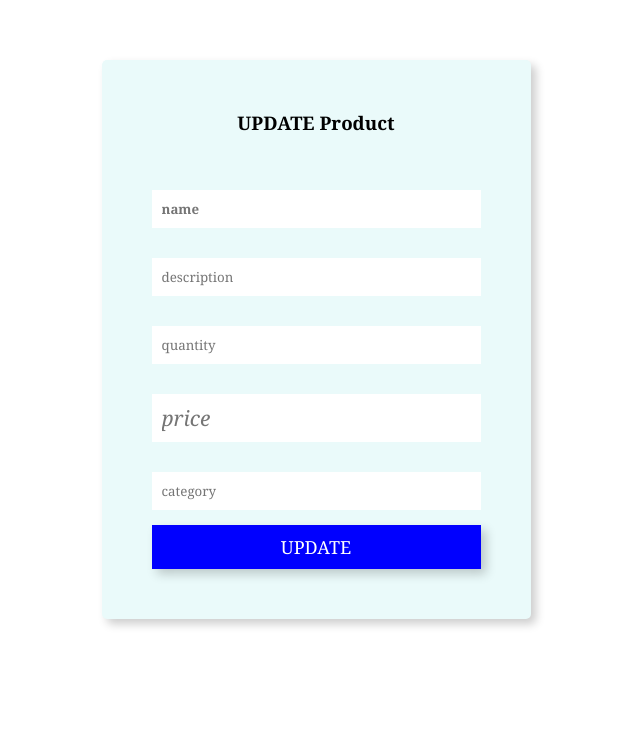
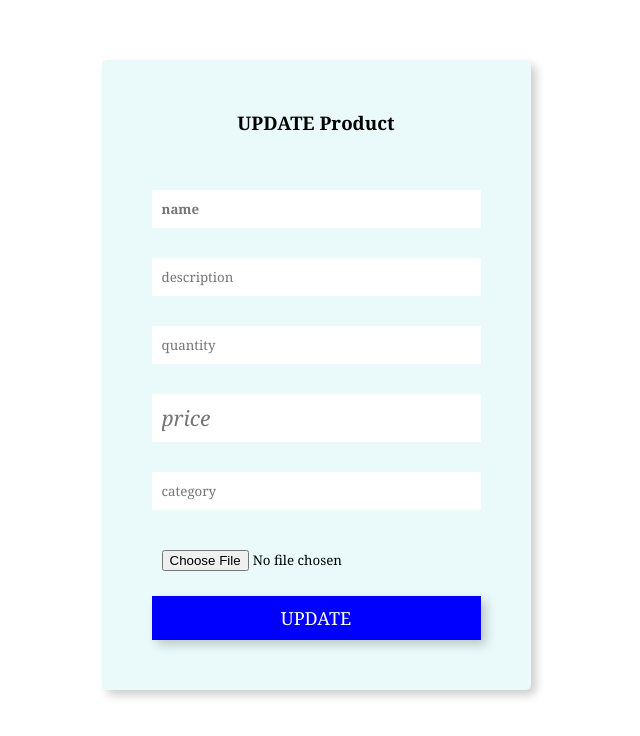
Before and after one commit to anithapalani2123/Ecommerce-React, a React (Vite) app: page /product/update/1 in a window 1280 px wide. Shown: the top 736 px of the page, without its empty margins (324-964 px from the left). Built offline with nearby package versions, Linux system fonts and the light colour scheme; no server answers.

Commit message:
Feat : update page

```diff
--- a/src/assets/Component/Update/Update.jsx
+++ b/src/assets/Component/Update/Update.jsx
@@ -10,6 +10,8 @@ const Update = () => {
   const [quantity,setquantity]=useState();
   const [price,setprice]=useState();
   const [category,setcategory]=useState("");
+  const[file,setFile]=useState(null);
+  const [fileName, setFileName] = useState("");
 
 
 
@@ -32,7 +34,16 @@ const Update = () => {
   const categoryHandler=(event)=>{
     setcategory(event.target.value);
 
+
   }
+
+  const fileHandler=(event)=>{
+    const SelectedFile=event.target.files[0];
+    setFile(SelectedFile);
+    setFileName(SelectedFile.name)
+  }
+
+
   const getfunction=async (event)=>{
     try{
       const response=await axios.get(`https://ecommerce-practice-chi.vercel.app/api/v1/product/${id}`)
@@ -43,6 +54,7 @@ const Update = () => {
       setdescription(productData.description)
       setquantity(productData.quantity)
       setprice(productData.price)
+      setFileName(productData.imageName)
       setcategory(productData.category)
 
     }
@@ -58,8 +70,16 @@ const Update = () => {
   const updateFormSubmit=async(event)=>{
     event.preventDefault();
     console.log(name,description,quantity,price,category);
+    const formData=new FormData();
+    formData.append('image',file);
     const token=sessionStorage.getItem("token")
     try{
+      const imageResponse= await axios.post('https://ecommerce-practice-chi.vercel.app/api/v1/upload',formData)
+      console.log(imageResponse);
+      if(imageResponse.status!==201)
+      {
+        throw new Error("file not uploaded")
+      }
       const response=await axios.put(`https://ecommerce-practice-chi.vercel.app/api/v1/product/${id}`,{
 
         product:{
@@ -68,6 +88,7 @@ const Update = () => {
           quantity:quantity,
           price:price,
           category:category,
+          imageName:imageResponse.data.cldRes.display_name
         }
 
         },
@@ -130,6 +151,9 @@ const Update = () => {
                   placeholder='category'
                   onChange={categoryHandler}
                   value={category}/>
+                  <label htmlFor="file"></label>
+                  <input type="file"
+                  onChange={fileHandler} />
                 <button type='submit'>UPDATE</button>
 
             </div>
```
